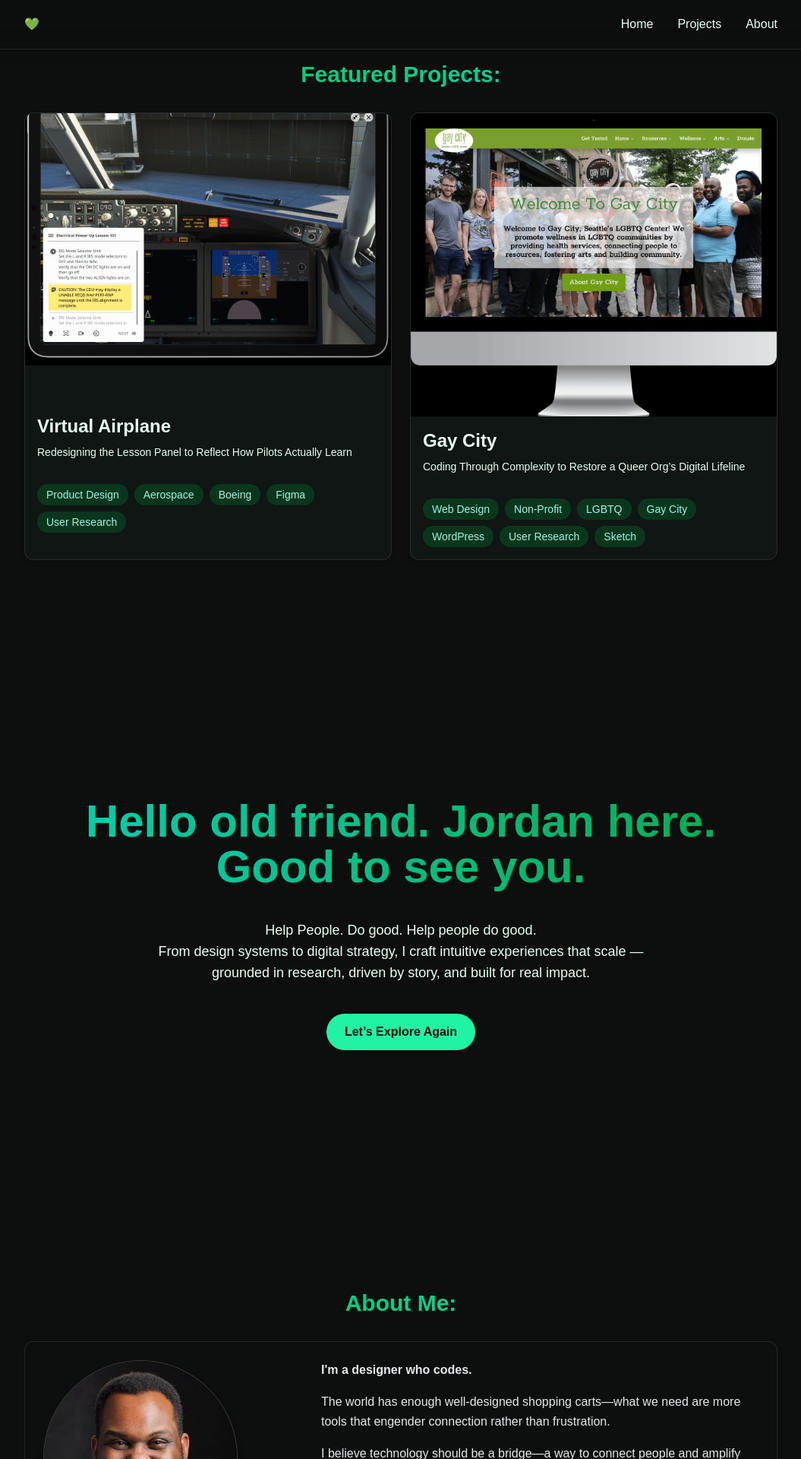
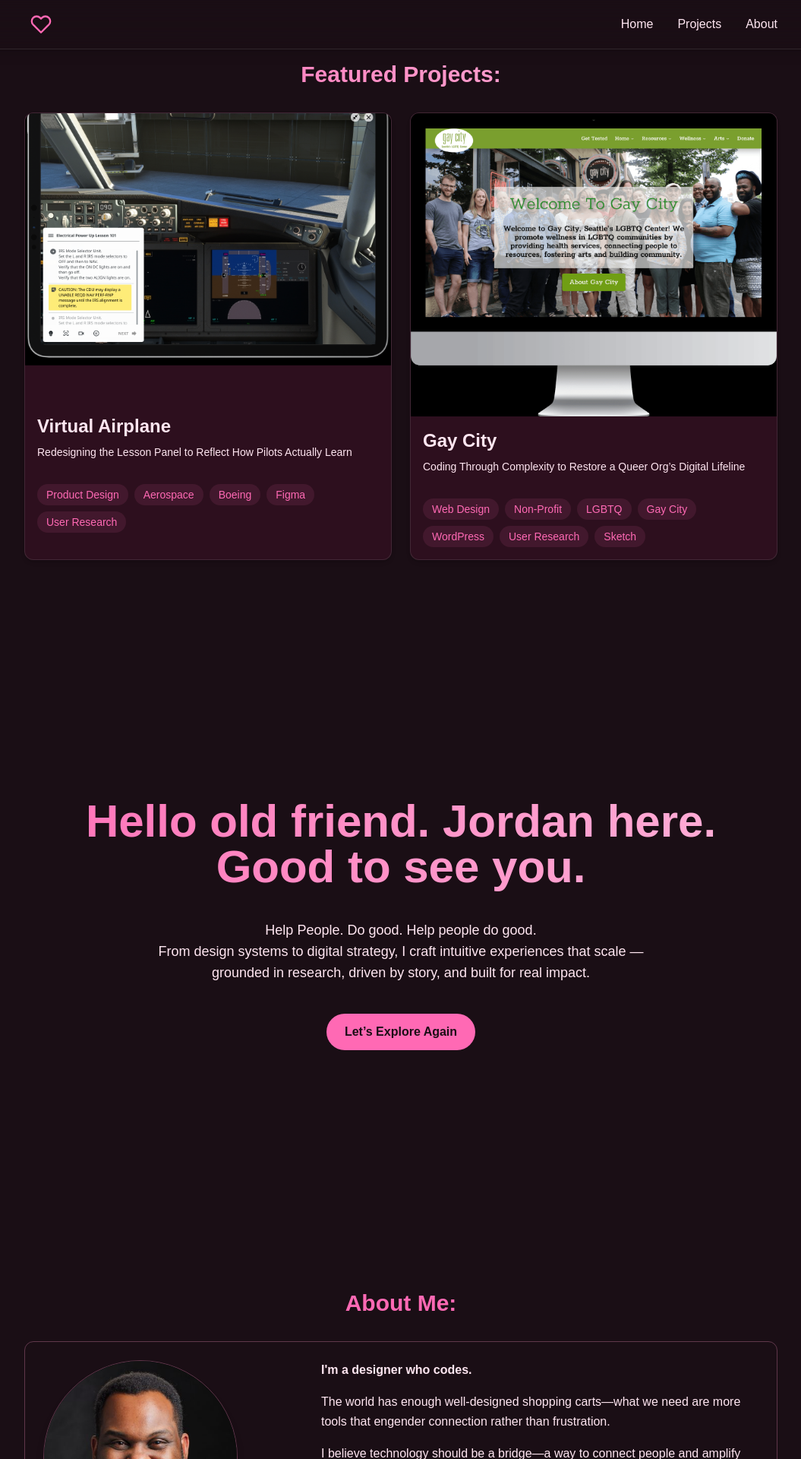
Before and after one commit to jordonaut/firstreactportfolio, a React (Vite) app: page / in a window 1280 px wide. Shown: the top 1920 px of the page at 76% size, without its empty margins (112-1167 px from the left). Built offline with nearby package versions, Linux system fonts and the light colour scheme.

Commit message:
Introducing a new color pallete switcher and refactor.

```diff
--- a/package.json
+++ b/package.json
@@ -37,6 +37,7 @@
     "globals": "^16.0.0",
     "postcss": "^8.5.3",
     "tailwindcss": "^4.1.4",
-    "vite": "^6.3.1"
+    "vite": "^6.3.1",
+    "vite-plugin-svgr": "^4.3.0"
   }
 }
--- a/src/components/Navbar.jsx
+++ b/src/components/Navbar.jsx
@@ -1,3 +1,4 @@
+import { PaletteSwitcher } from './PaletteSwitcher';
 import { useEffect } from 'react';
 
 export const Navbar = ({ menuOpen, setMenuOpen }) => {
@@ -9,7 +10,8 @@
     <nav className="fixed top-0 w-full z-40 bg-[rgba(10, 10, 10, 0.8)] backdrop-blur-lg border-b border-white/10 shadow-lg">
       <div className="max-w-5xl mx-auto px-4">
         <div className="flex justify-between items-center h-16">
-          <a href="#home">💚</a>
+          <PaletteSwitcher />
+
 
           <div
             className="w-7 h-5 relative cursor-pointer z-40 md:hidden"
--- /dev/null
+++ b/src/components/PaletteSwitcher.jsx
@@ -0,0 +1,58 @@
+// src/components/PaletteSwitcher.jsx
+import { useState, useEffect } from 'react';
+import HeartIcon  from '../assets/heart.svg?react';
+
+const palettes = [
+  { id: 'hot-pink', scent: 'Rose', color: '#FF69B4' },
+  { id: 'red', scent: 'Cedar', color: '#B33F3F' },
+  { id: 'orange', scent: 'Orange', color: '#FF7133' },
+  { id: 'yellow', scent: 'Ginger', color: '#FBEA67' },
+  { id: 'green', scent: 'Mint', color: '#21F3A4' },
+  { id: 'turquoise', scent: 'Rain', color: '#40E0D0' },
+  { id: 'indigo', scent: 'Lotus', color: '#6B6BFF' },
+  { id: 'violet', scent: 'Lilac', color: '#B388FF' },
+];
+
+export function PaletteSwitcher() {
+  const [currentIndex, setCurrentIndex] = useState(() => {
+    const stored = localStorage.getItem('palette');
+    return stored ? palettes.findIndex(p => p.id === stored) : 0;
+  });
+
+  const [isPulsing, setIsPulsing] = useState(false);
+  const current = palettes[currentIndex];
+
+  useEffect(() => {
+    document.documentElement.setAttribute('data-palette', current.id);
+    localStorage.setItem('palette', current.id);
+
+    // Trigger pulse animation
+    setIsPulsing(true);
+    const timeout = setTimeout(() => setIsPulsing(false), 300);
+    return () => clearTimeout(timeout);
+  }, [current]);
+
+  const cyclePalette = () => {
+    setCurrentIndex((prev) => (prev + 1) % palettes.length);
+  };
+
+  return (
+    <button
+      onClick={cyclePalette}
+      aria-label={`Switch palette to ${current.scent}`}
+      title={current.scent}
+      className={`p-2 transition-transform hover:scale-110 ${isPulsing ? 'pulse' : ''}`}
+    >
+      <HeartIcon
+        style={{
+          stroke: current.color,
+          strokeWidth: 2,
+          width: '1.75rem',
+          height: '1.75rem',
+          fill: 'none',
+          transition: 'stroke 0.3s ease',
+        }}
+      />
+    </button>
+  );
+}
--- a/src/components/TagList.jsx
+++ b/src/components/TagList.jsx
@@ -1,4 +1,3 @@
-
 export const TagList = ({ tags = [] }) => {
   if (!tags.length) return null;
 
@@ -7,7 +6,7 @@
       {tags.map((tag, index) => (
         <span
           key={index}
-          className="bg-green-700/30 text-teal-200 py-1 px-3 rounded-full text-sm"
+          className="bg-[var(--color-accent)]/10 text-[var(--color-accent)] py-1 px-3 rounded-full text-sm"
         >
           {tag}
         </span>
@@ -15,4 +14,5 @@
     </div>
   );
 };
+
 {/* tags should go: type of design, type of industry, company/org name, tools used in order of importance */}
--- a/src/components/sections/About.jsx
+++ b/src/components/sections/About.jsx
@@ -42,31 +42,28 @@
     return "Hi, I'm Jordan—nice to meet you.";
   };
 
-
   return (
-    <section id="about" className="min-h-screen flex items-center justify-center py-20">
+    <section id="about" className="min-h-screen flex items-center justify-center py-20 text-[var(--color-text)]">
       <RevealOnScroll>
         <div className="max-w-5xl mx-auto px-4">
-          <h2 className="text-3xl font-bold mb-8 bg-gradient-to-r from-green-500 to-teal-400 bg-clip-text text-transparent text-center">
+          <h2 className="text-3xl font-bold mb-8 text-transparent bg-clip-text bg-[var(--color-accent)] text-center">
             About Me:
           </h2>
 
-          <div className="rounded-xl p-6 mb-6 border-white/10 border hover:-translate-y-1 transition-all">
+          <div className="rounded-xl p-6 mb-6 border border-[var(--color-ring-glow)] hover:-translate-y-1 transition-all">
             <div className="flex flex-col md:flex-row items-start gap-10 mb-6">
               <div className="flex flex-col items-center md:items-start w-full">
                 <img
                   src={jordanprofessional}
                   alt="Professional headshot of Jordan Green"
-                    className="w-64 h-64 object-cover object-top rounded-full border border-white/20 shadow-lg"
+                  className="w-64 h-64 object-cover object-top rounded-full border border-[var(--color-ring-glow)] shadow-lg"
                 />
                 <p className="text-sm text-[var(--color-text-secondary)] mt-3 text-center w-64">
                   {getCaption()}
                 </p>
               </div>
 
-
-
-              <div className="space-y-4 text-gray-200 text-base leading-relaxed md:max-w-xl">
+              <div className="space-y-4 text-base leading-relaxed md:max-w-xl text-[var(--color-text)]">
                 <p><strong>I'm a designer who codes.</strong></p>
                 <p>The world has enough well-designed shopping carts—what we need are more tools that engender connection rather than frustration.</p>
                 <p>I believe technology should be a bridge—a way to connect people and amplify voices; a way to build a more joyful and just world.</p>
@@ -79,13 +76,13 @@
           </div>
 
           <div className="grid grid-cols-1 md:grid-cols-2 gap-6">
-            <div className="rounded-xl p-6 border border-white/10 hover:-translate-y-1 transition-all">
+            <div className="rounded-xl p-6 border border-[var(--color-ring-glow)] hover:-translate-y-1 transition-all">
               <h3 className="text-2xl font-bold mb-4">UX Design</h3>
               <div className="flex flex-wrap gap-2">
                 {uxSkills.map((tech, key) => (
                   <span
                     key={key}
-                    className="bg-green-700/10 text-teal-200 py-1 px-3 rounded-full text-sm hover:bg-green-300/20 hover:shadow-[0_2px_8px_rgba(59,130,246,0.1)] transition"
+                    className="bg-[var(--color-accent)]/10 text-[var(--color-accent)] py-1 px-3 rounded-full text-sm hover:bg-[var(--color-accent)]/20 hover:shadow-[0_2px_8px_var(--color-ring-glow)] transition"
                   >
                     {tech}
                   </span>
@@ -93,13 +90,13 @@
               </div>
             </div>
 
-            <div className="rounded-xl p-6 border border-white/10 hover:-translate-y-1 transition-all">
+            <div className="rounded-xl p-6 border border-[var(--color-ring-glow)] hover:-translate-y-1 transition-all">
               <h3 className="text-2xl font-bold mb-4">Designing in Code</h3>
               <div className="flex flex-wrap gap-2">
                 {codeSkills.map((tech, key) => (
                   <span
                     key={key}
-                    className="bg-green-700/10 text-teal-200 py-1 px-3 rounded-full text-sm hover:bg-green-300/20 hover:shadow-[0_2px_8px_rgba(59,130,246,0.1)] transition"
+                    className="bg-[var(--color-accent)]/10 text-[var(--color-accent)] py-1 px-3 rounded-full text-sm hover:bg-[var(--color-accent)]/20 hover:shadow-[0_2px_8px_var(--color-ring-glow)] transition"
                   >
                     {tech}
                   </span>
--- a/src/components/sections/Home.jsx
+++ b/src/components/sections/Home.jsx
@@ -14,7 +14,7 @@
     if (visitCount === 1) return "Hi, I’m Jordan Green.";
     if (visitCount === 2) return "Hey, welcome back. I’m still Jordan Green.";
     if (visitCount === 3) return "Good to see you again! Still Jordan Green.";
-    if (visitCount >= 4) return "Hello old friend. Jordan here. Good to see you."
+    if (visitCount >= 4) return "Hello old friend. Jordan here. Good to see you.";
     return "Hi there. Welcome back.";
   };
 
@@ -30,19 +30,18 @@
     return null;
   };
 
-   const secondaryCTA = getSecondaryCTA();
-
+  const secondaryCTA = getSecondaryCTA();
 
   return (
-    <section id="home" className="min-h-screen flex flex-col items-center justify-center text-center space-y-4 px-4">
-      <h1 className="text-4xl md:text-6xl px-[15vw] font-black mb-8 pb-1.75 bg-gradient-to-r from-teal-400 to-green-600 bg-clip-text text-transparent">
+    <section id="home" className="min-h-screen flex flex-col items-center justify-center text-center space-y-4 px-4 text-[var(--color-text)]">
+      <h1 className="text-4xl md:text-6xl px-[15vw] font-black mb-8 pb-1.75 text-transparent bg-clip-text bg-gradient-to-r from-[var(--color-accent)] to-[var(--color-primary-bright)]">
         {getGreeting()}
       </h1>
 
-      <p className="text-[var(--color-text)] text-lg max-w-2xl">
-        Help People. Do good. Help people do good. <p></p>From design systems to digital
-          strategy, I craft intuitive experiences that scale — grounded in
-          research, driven by story, and built for real impact.
+      <p className="text-lg max-w-2xl text-[var(--color-text)]">
+        Help People. Do good. Help people do good. <br />
+        From design systems to digital strategy, I craft intuitive experiences that scale —
+        grounded in research, driven by story, and built for real impact.
       </p>
 
       <div className="flex flex-wrap justify-center gap-4 pt-6">
@@ -53,7 +52,7 @@
           {getPrimaryCTA()}
         </a>
 
-       {secondaryCTA && (
+        {secondaryCTA && (
           <a
             href="#contact"
             className="px-6 py-3 rounded-full border border-[var(--color-accent)] text-[var(--color-accent)] hover:bg-[var(--color-accent)] hover:text-[var(--color-bg)] transition"
--- a/src/components/sections/Projects.jsx
+++ b/src/components/sections/Projects.jsx
@@ -1,8 +1,6 @@
-//projects.jsx
-
 import { RevealOnScroll } from "../RevealOnScroll";
 import { ProjectCard } from "../ui/ProjectCard";
-import {caseStudies} from "../../data/caseStudies.js";
+import { caseStudies } from "../../data/caseStudies.js";
 
 export const Projects = () => {
   const featuredProjects = caseStudies.filter((project) => project.featured);
@@ -10,11 +8,11 @@
   return (
     <section
       id="projects"
-      className="min-h-screen flex items-center justify-center py-20"
+      className="min-h-screen flex items-center justify-center py-20 text-[var(--color-text)]"
     >
       <RevealOnScroll>
         <div className="max-w-5xl mx-auto px-4">
-          <h2 className="text-3xl font-bold mb-8 bg-gradient-to-r from-green-500 to-teal-400 bg-clip-text text-transparent text-center">
+          <h2 className="text-3xl font-bold mb-8 text-transparent bg-clip-text bg-gradient-to-r from-[var(--color-accent)] to-[var(--color-primary-bright)] text-center">
             Featured Projects:
           </h2>
 
--- a/src/index.css
+++ b/src/index.css
@@ -1,5 +1,6 @@
 @import "tailwindcss";
 
+/* Base Theme (Green) */
 :root {
   --color-bg: #0C0F0D;
   --color-surface: #0F1613;
@@ -11,20 +12,133 @@
 
   --color-text: #E6FFF4;
   --color-text-secondary: #89CBB3;
-
-  --color-purple-deep: #2D1E33;
-  --color-purple-glow: #D2B4FF;
 }
 
-html, body{
+/* 🌸 hot-pink — Rose */
+[data-palette="hot-pink"] {
+  --color-bg: #1A0E15;
+  --color-surface: #2D0F1E;
+  --color-accent: #FF69B4;
+  --color-primary: #FFA6D1;
+  --color-primary-bright: #FFB7DC;
+  --color-mint-glow: #FFC0CB; /* rose blush */
+  --color-ring-glow: rgba(255, 150, 200, 0.3);
+
+  --color-text: #FFE6F1;
+  --color-text-secondary: #FFB8D9;
+}
+
+/* ❤️ red — Cedar */
+[data-palette="red"] {
+  --color-bg: #1B0D0A;
+  --color-surface: #2D1411;
+  --color-accent: #B33F3F;
+  --color-primary: #E68080;
+  --color-primary-bright: #FF9999;
+  --color-mint-glow: #D29A84; /* cedarwood heart */
+  --color-ring-glow: rgba(178, 90, 90, 0.3);
+
+  --color-text: #FFEDEA;
+  --color-text-secondary: #FFB3A3;
+}
+
+/* 🧡 orange — Orange */
+[data-palette="orange"] {
+  --color-bg: #1E1000;
+  --color-surface: #2A1500;
+  --color-accent: #FF7133;
+  --color-primary: #FFC899;
+  --color-primary-bright: #FFAA66;
+  --color-mint-glow: #FFD8B0; /* orange rind glow */
+  --color-ring-glow: rgba(255, 184, 111, 0.3);
+
+  --color-text: #FFF4E6;
+  --color-text-secondary: #FFD1A3;
+}
+
+/* 💛 yellow — Ginger */
+[data-palette="yellow"] {
+  --color-bg: #1A1905;
+  --color-surface: #292800;
+  --color-accent: #FBEA67;
+  --color-primary: #FFFACD;
+  --color-primary-bright: #FFFF99;
+  --color-mint-glow: #FCE5A0; /* golden ginger spice */
+  --color-ring-glow: rgba(255, 249, 140, 0.3);
+
+  --color-text: #FFFCE1;
+  --color-text-secondary: #F9F1B0;
+}
+
+/* 💚 green — Mint */
+[data-palette="green"] {
+  --color-bg: #0C0F0D;
+  --color-surface: #18211E;
+  --color-accent: #21F3A4;
+  --color-primary: #A5F3CE;
+  --color-primary-bright: #55FFC1;
+  --color-mint-glow: #4BFFDC; /* cool mint clarity */
+  --color-ring-glow: rgba(165, 243, 206, 0.3);
+
+  --color-text: #F0FDF4;
+  --color-text-secondary: #89CBB3;
+}
+
+/* 🩵 turquoise — Rain */
+[data-palette="turquoise"] {
+  --color-bg: #081818;
+  --color-surface: #102020;
+  --color-accent: #40E0D0;
+  --color-primary: #99F6E4;
+  --color-primary-bright: #66F6E2;
+  --color-mint-glow: #B3FAF1; /* pale rain shimmer */
+  --color-ring-glow: rgba(102, 246, 226, 0.3);
+
+  --color-text: #E0FFFA;
+  --color-text-secondary: #B0E7DC;
+}
+
+/* 💙 indigo — Lotus */
+[data-palette="indigo"] {
+  --color-bg: #0E0E1B;
+  --color-surface: #151526;
+  --color-accent: #6B6BFF;
+  --color-primary: #A0A0FF;
+  --color-primary-bright: #8585FF;
+  --color-mint-glow: #B8C4FF; /* dream lotus glow */
+  --color-ring-glow: rgba(107, 107, 255, 0.3);
+
+  --color-text: #E6E6FF;
+  --color-text-secondary: #B8B8F0;
+}
+
+/* 💜 violet — Lilac */
+[data-palette="violet"] {
+  --color-bg: #1B1026;
+  --color-surface: #2C1A3C;
+  --color-accent: #B388FF;
+  --color-primary: #D2B4FF;
+  --color-primary-bright: #C5A3FF;
+  --color-mint-glow: #E4CFFF; /* lilac haze */
+  --color-ring-glow: rgba(179, 136, 255, 0.3);
+
+  --color-text: #F5EDFF;
+  --color-text-secondary: #D8C8F0;
+}
+
+
+/* Base styles */
+html,
+body {
   margin: 0;
   padding: 0;
   font-family: "KitSans", sans-serif;
-  background: #0B1A16;
-  color: #E6FFF4;
+  background: var(--color-bg);
+  color: var(--color-text);
 }
 
-@layer utilities{
+/* Tailwind + custom animations */
+@layer utilities {
   @keyframes loading {
     0% {
       transform: translateX(-100%);
@@ -37,9 +151,9 @@
   .animate-loading-bar {
     animation: loading 0.8s ease infinite;
   }
-
 }
 
+/* Reveal utility for fade/slide in */
 .reveal {
   opacity: 0;
   transform: translateY(20px);
@@ -50,3 +164,22 @@
   opacity: 1;
   transform: translateY(0);
 }
+
+.pulse {
+  animation: pulse-heart 0.3s ease-in-out;
+}
+
+@keyframes pulse-heart {
+  0% {
+    transform: scale(1);
+    opacity: 1;
+  }
+  50% {
+    transform: scale(1.15);
+    opacity: 0.8;
+  }
+  100% {
+    transform: scale(1);
+    opacity: 1;
+  }
+}
```
Also changed, not shown: vite.config.js (+12 -8 lines), src/assets/heart.svg (added), 1 other file (tests, documents, lock files or other folders). Lines whose indentation alone changed are shown as unchanged.
